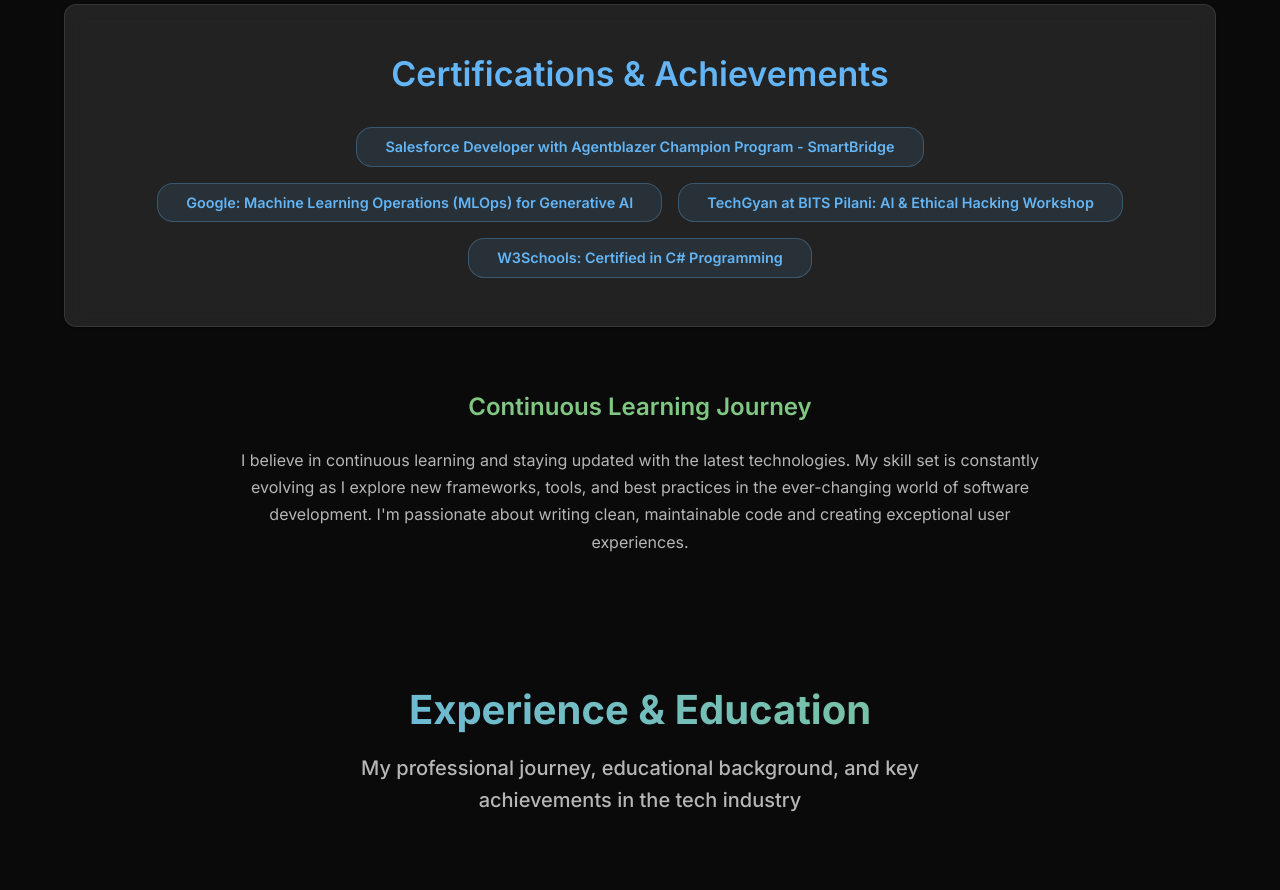
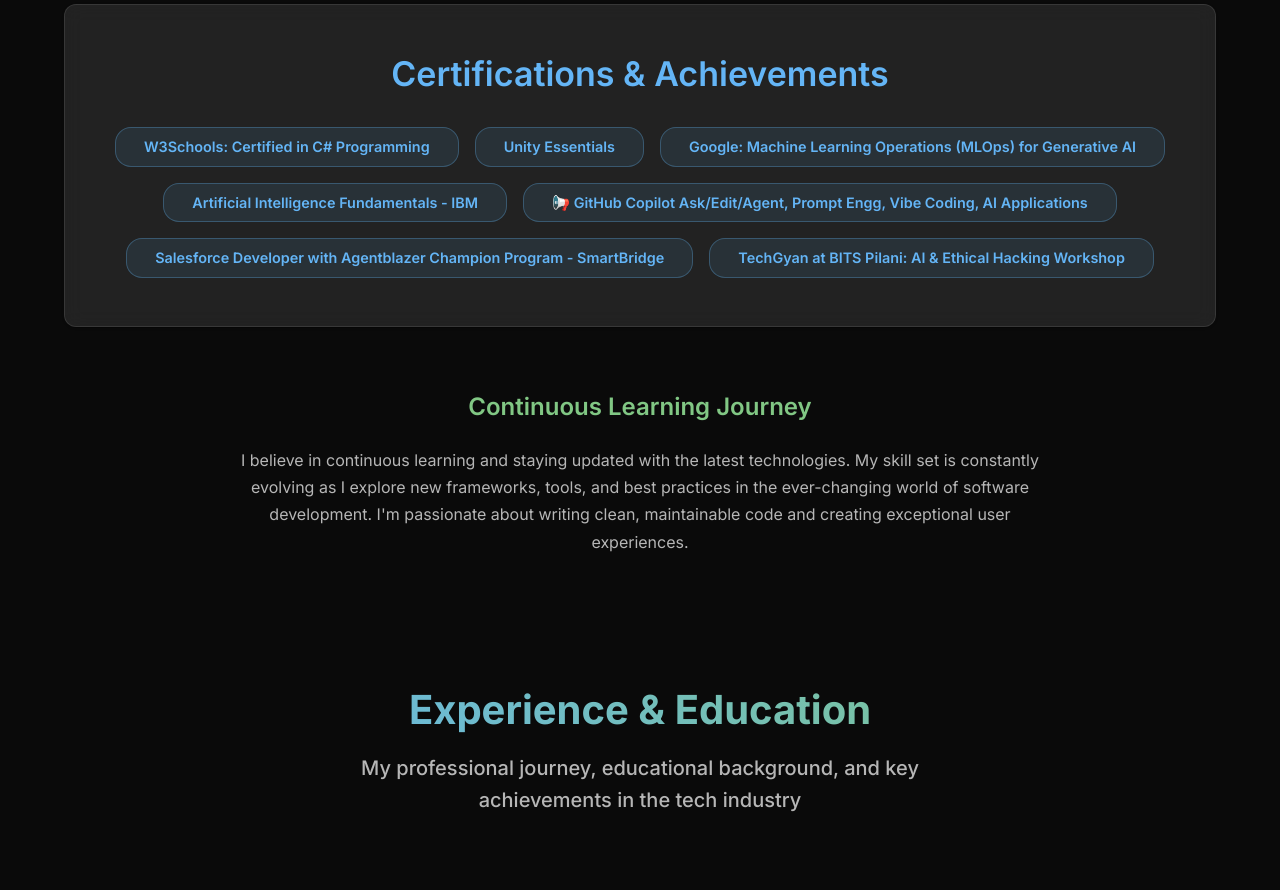
Before and after one commit to V-Manish-Kumar/Portfolio, a React (Create React App) app: page / in a window 1280 px wide. Shown: the part 6500-7390 px from the top of the page. Built offline with nearby package versions, Linux system fonts and the light colour scheme.

Commit message:
Update Skills.tsx

```diff
--- a/src/pages/Skills.tsx
+++ b/src/pages/Skills.tsx
@@ -10,7 +10,6 @@
 import CodeIcon from '@mui/icons-material/Code';
 import StorageIcon from '@mui/icons-material/Storage';
 import CloudIcon from '@mui/icons-material/Cloud';
-import DesignServicesIcon from '@mui/icons-material/DesignServices';
 import BuildIcon from '@mui/icons-material/Build';
 import DevicesIcon from '@mui/icons-material/Devices';
 
@@ -96,10 +95,34 @@
   ];
 
   const certifications = [
-    'Salesforce Developer with Agentblazer Champion Program - SmartBridge',
-    'Google: Machine Learning Operations (MLOps) for Generative AI',
-    'TechGyan at BITS Pilani: AI & Ethical Hacking Workshop',
-    'W3Schools: Certified in C# Programming',
+    {
+      name: 'W3Schools: Certified in C# Programming',
+      link: 'https://www.coursera.org/account/accomplishments/verify/MBPJRHFZQ4AU',
+    },
+    {
+      name: 'Unity Essentials',
+      link: 'https://www.credly.com/badges/e8e68424-b685-4ecd-9320-cdedc893237a/linked_in_profile',
+    },
+    {
+      name: 'Google: Machine Learning Operations (MLOps) for Generative AI',
+      link: 'https://www.cloudskillsboost.google/public_profiles/4a1472cd-92c3-42cb-982c-ada09de4e668/badges/16065226',
+    },
+    {
+      name: 'Artificial Intelligence Fundamentals - IBM',
+      link: 'https://www.credly.com/badges/159d748c-1491-430c-85dc-b030e039c545/linked_in_profile',
+    },
+    {
+      name: '📢 GitHub Copilot Ask/Edit/Agent, Prompt Engg, Vibe Coding, AI Applications',
+      link: 'https://globalai.community/badges/da953c4a-4adb-49dd-96a6-c5954782c04b/',
+    },
+    {
+      name: 'Salesforce Developer with Agentblazer Champion Program - SmartBridge',
+      link: 'https://drive.google.com/file/d/1fsq9x69JitZWlUYocxJ-wdmQv__y4QnZ/view',
+    },
+    {
+      name: 'TechGyan at BITS Pilani: AI & Ethical Hacking Workshop',
+      link: 'https://drive.google.com/file/d/1jiQpsGRyddXKaWNrd7pDSHmyh1J9VRf1/view?usp=drivesdk',
+    },
   ];
 
   const containerVariants = {
@@ -270,13 +293,17 @@
               <Box sx={{ display: 'flex', flexWrap: 'wrap', gap: 2, justifyContent: 'center' }}>
                 {certifications.map((cert, index) => (
                   <motion.div
-                    key={cert}
+                    key={cert.name}
                     initial={{ opacity: 0, scale: 0 }}
                     animate={{ opacity: 1, scale: 1 }}
                     transition={{ delay: 1 + index * 0.1 }}
                   >
                     <Chip
-                      label={cert}
+                      component="a"
+                      href={cert.link}
+                      target="_blank"
+                      rel="noopener noreferrer"
+                      label={cert.name}
                       sx={{
                         backgroundColor: 'rgba(100, 181, 246, 0.1)',
                         color: 'primary.main',
@@ -285,6 +312,8 @@
                         fontSize: '0.9rem',
                         padding: '8px 16px',
                         height: 'auto',
+                        cursor: 'pointer',
+                        textDecoration: 'none',
                         '&:hover': {
                           backgroundColor: 'rgba(100, 181, 246, 0.2)',
                           transform: 'scale(1.05)',
```
